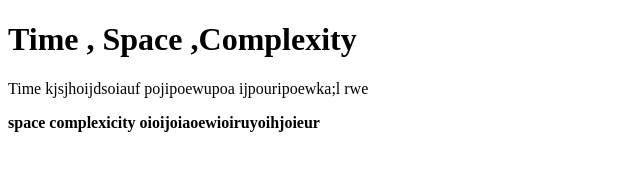
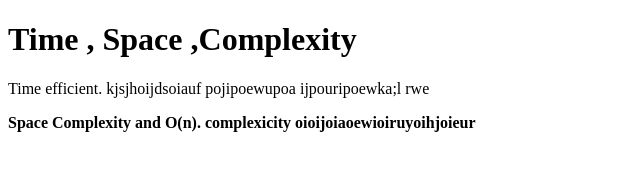
Before and after one commit to acciojob/time-and-space-complexity-valivali151633, a website: page main.html in a window 1280 px wide. Shown: the whole page, without its empty margins (0-640 px from the left). Drawn offline with Linux system fonts and the light colour scheme.

Commit message:
created a submission

```diff
--- a/main.html
+++ b/main.html
@@ -9,9 +9,9 @@
 <body>
 	<!-- the entire body must be written by student -->
 	<h1>Time , Space ,Complexity</h1>
-	<p>Time kjsjhoijdsoiauf pojipoewupoa ijpouripoewka;l rwe</p>
+	<p>Time efficient. kjsjhoijdsoiauf pojipoewupoa ijpouripoewka;l rwe</p>
 
-	<p><b>space complexicity oioijoiaoewioiruyoihjoieur</b></p>
+	<p><b>Space Complexity and O(n). complexicity oioijoiaoewioiruyoihjoieur</b></p>
     <script type="text/javascript" src="./script.js">
 </script>
 
```
